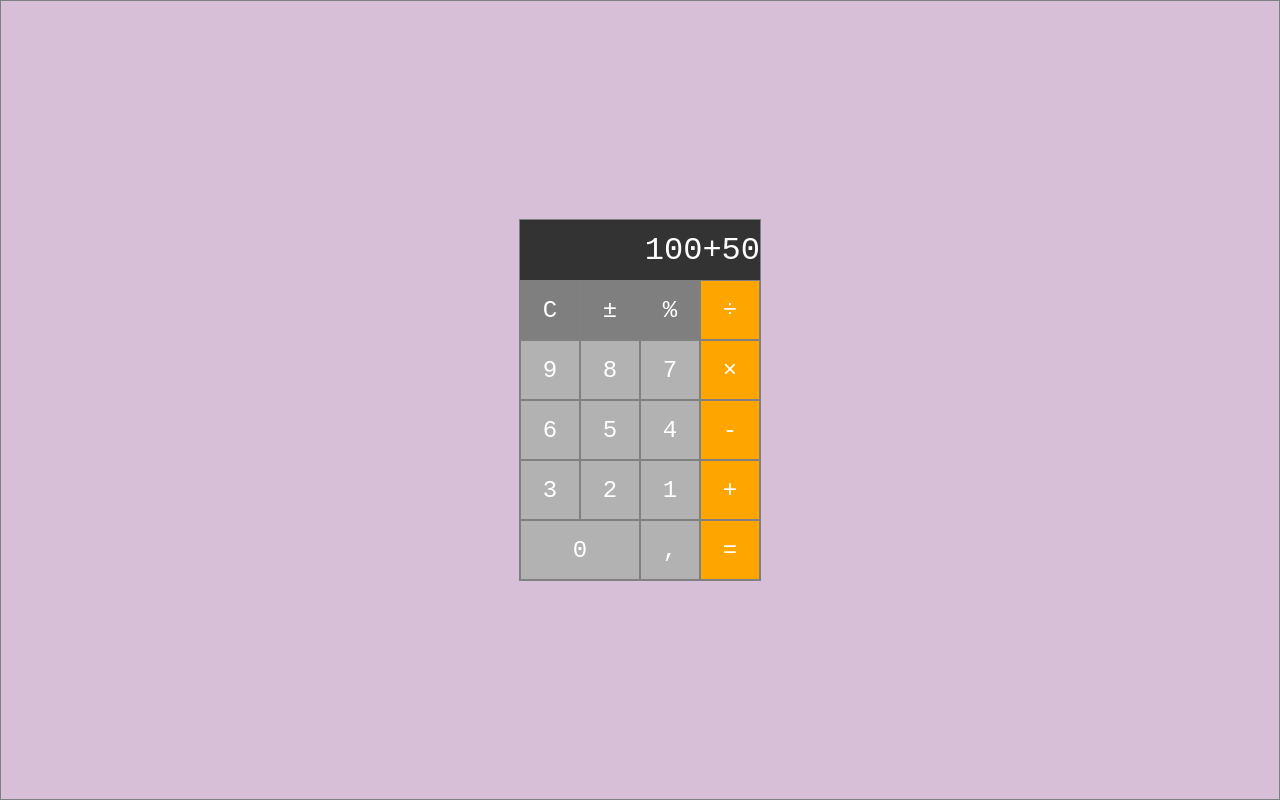
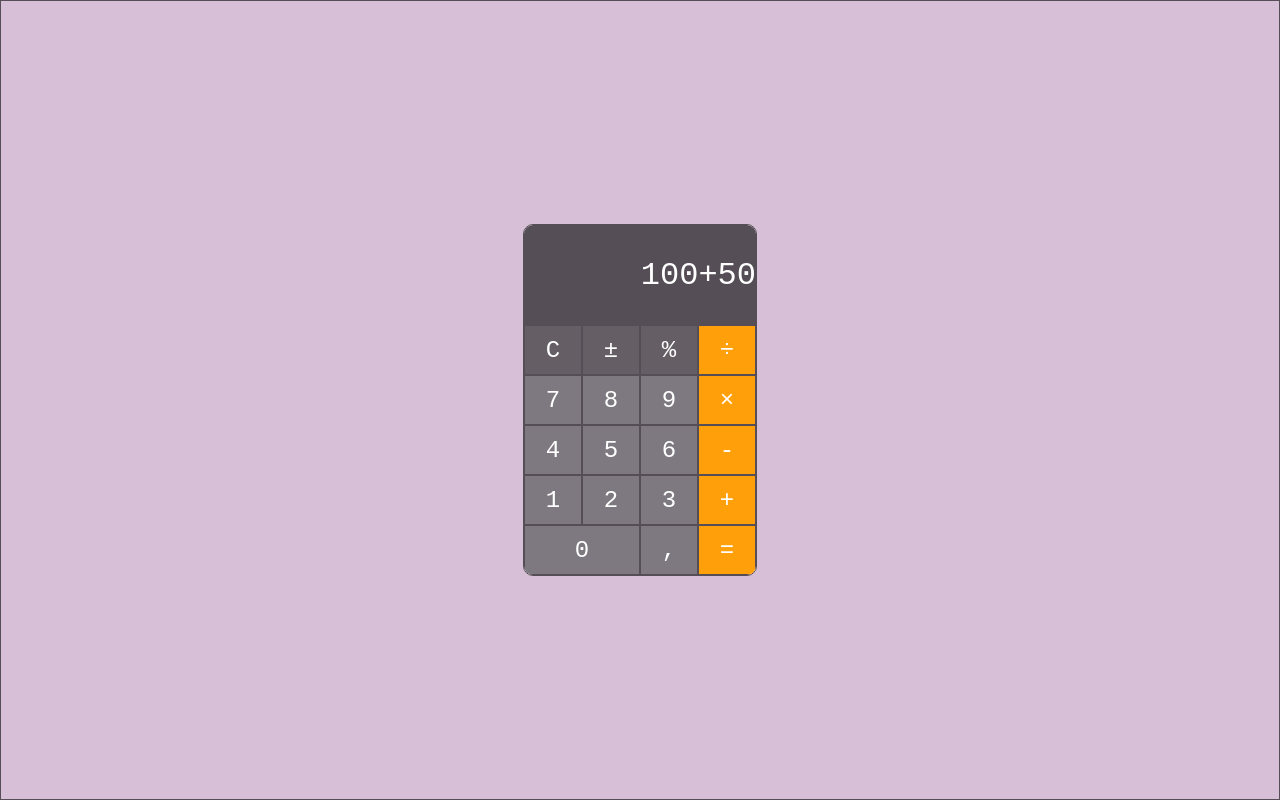
Before and after one commit to jorgevrgs/calculator, a plain HTML site: page index.html in a window 1280 px wide. Drawn offline with Linux system fonts and the light colour scheme.

Commit message:
sorting order and simplifing call functions

```diff
--- a/index.html
+++ b/index.html
@@ -9,15 +9,12 @@
 </head>
 <body>
     <div id="container">
-        <!-- <div id="wrap"> -->
         <div id="calculator">
             <div id="results">0</div>
             <div id="extras"></div>
             <div id="numbers"></div>
-            <div id="zeros"></div>
             <div id="operators"></div>
         </div>
-        <!-- </div> -->
     </div>
 </body>
 </html>
--- a/script.js
+++ b/script.js
@@ -1,40 +1,52 @@
-function generateNumbers() {
+'use stric';
+
+// ░█▄─░█ ░█─░█ ░█▀▄▀█ ░█▀▀█ ░█▀▀▀ ░█▀▀█ ░█▀▀▀█
+// ░█░█░█ ░█─░█ ░█░█░█ ░█▀▀▄ ░█▀▀▀ ░█▄▄▀ ─▀▀▀▄▄
+// ░█──▀█ ─▀▄▄▀ ░█──░█ ░█▄▄█ ░█▄▄▄ ░█─░█ ░█▄▄▄█
+(() => {
     const numbers = document.getElementById('numbers');
     let numberDiv = '';
     for (let i = 9; i >= 0; i--) {
-        numberDiv += `<div class="number" data-value="${i}">${i}</div>`;
+        numberDiv += `<div class="number" style="grid-area:${String.fromCharCode(97 + i)}" data-value="${i}">${i}</div>`;
     }
 
     numberDiv += `<div class="number" data-value=".">,</div>`;
 
     numbers.innerHTML = numberDiv;
-};
+})();
 
-function generateExtras() {
+
+// ░█▀▀▀ ▀▄░▄▀ ▀▀█▀▀ ░█▀▀█ ─█▀▀█ ░█▀▀▀█
+// ░█▀▀▀ ─░█── ─░█── ░█▄▄▀ ░█▄▄█ ─▀▀▀▄▄
+// ░█▄▄▄ ▄▀░▀▄ ─░█── ░█─░█ ░█─░█ ░█▄▄▄█
+(() => {
     const extras = document.getElementById('extras');
     const options = ['C', '±', '%'];
     let extraDiv = '';
     options.forEach(option => extraDiv += `<div class="extra" data-extra="${option}">${option}</div>`);
     extras.innerHTML = extraDiv;
-};
+})();
 
-function generateOperators() {
+
+// ░█▀▀▀█ ░█▀▀█ ░█▀▀▀ ░█▀▀█ ▀▀█▀▀ ░█▀▀▀█ ░█▀▀█ ░█▀▀▀█
+// ░█──░█ ░█▄▄█ ░█▀▀▀ ░█▄▄▀ ─░█── ░█──░█ ░█▄▄▀ ─▀▀▀▄▄
+// ░█▄▄▄█ ░█─── ░█▄▄▄ ░█─░█ ─░█── ░█▄▄▄█ ░█─░█ ░█▄▄▄█
+(() => {
     const operators = document.getElementById('operators');
     const options = ['÷', '×', '-', '+', '='];
     let operatorDiv = '';
     options.forEach(option => operatorDiv += `<div class="operator" data-operator="${option}">${option}</div>`);
     operators.innerHTML = operatorDiv;
-};
+})();
 
-function generateResults() {
+
+// ░█▀▀█ ░█▀▀▀ ░█▀▀▀█ ░█─░█ ░█─── ▀▀█▀▀ ░█▀▀▀█
+// ░█▄▄▀ ░█▀▀▀ ─▀▀▀▄▄ ░█─░█ ░█─── ─░█── ─▀▀▀▄▄
+// ░█─░█ ░█▄▄▄ ░█▄▄▄█ ─▀▄▄▀ ░█▄▄█ ─░█── ░█▄▄▄█
+(() => {
     const results = document.getElementById('results');
     const values = ['1', '0', '0', '+', '5', '0'];
     let resultDiv = '';
     values.forEach(value => resultDiv += `<div class="result" data-operator="${value}">${value}</div>`);
     results.innerHTML = resultDiv;
-}
-
-generateNumbers();
-generateExtras();
-generateOperators();
-generateResults();
+})();
--- a/style.css
+++ b/style.css
@@ -6,12 +6,13 @@
     --grid-rows: 6;
     --grid-cols: 4;
     --grid-gaps: 0;
-    --grid-size: 60px;
-    --operators-bg: orange;
-    --results-bg: rgba(0, 0, 0, 0.8);
-    --extras-bg: rgba(0, 0, 0, 0.5);
-    --numbers-bg: rgba(0, 0, 0, 0.3);
-    --border-calc: 1px solid gray;
+    --row-size: 50px;
+    --col-size: 58px;
+    --operators-bg: #FF9F0A;
+    --results-bg: #564E56;
+    --extras-bg: #655F65;
+    --numbers-bg: #7E7980;
+    --border-calc: 1px solid #564E56;
 }
 
 html {
@@ -28,7 +29,7 @@ body {
     background-color: thistle;
 }
 
-body, #container, .number, .extra, .operator, .zero {
+body, #container, .number, .extra, .operator {
     display: flex;
     justify-content: center;
     align-items: center;
@@ -37,7 +38,8 @@ body, #container, .number, .extra, .operator, .zero {
 }
 
 #container {
-    background-color: red;
+    background-color: transparent;
+    border: none;
 }
 
 
@@ -49,17 +51,21 @@ body, #container, .number, .extra, .operator, .zero {
 
 #calculator {
     display: grid;
-    grid-template-columns: repeat(var(--grid-cols), var(--grid-size));
-    grid-template-rows: repeat(var(--grid-rows), var(--grid-size));
+    grid-template-columns: repeat(var(--grid-cols), var(--col-size));
+    grid-template-rows: repeat(var(--grid-rows), var(--row-size));
     grid-gap: var(--grid-gaps);
     background-color: white;
     grid-template-areas:
+    "r r r r"
     "r r r r"
     "e e e o"
     "n n n o"
     "n n n o"
     "n n n o"
     "n n n o";
+    border: var(--border-calc);
+    border-radius: 10px;
+    overflow: hidden;
 }
 
 #numbers, #extras, #operators, #zeros {
@@ -79,16 +85,19 @@ body, #container, .number, .extra, .operator, .zero {
 #extras {
     grid-area: e;
     background-color: var(--extras-bg);
-    grid-template-columns: repeat(3, var(--grid-size));
+    grid-template-columns: repeat(3, var(--col-size));
 }
 
 #numbers {
     grid-area: n;
-    grid-template-columns: repeat(3, var(--grid-size));
-}
-
-.number {
+    grid-template-columns: repeat(3, var(--col-size));
     background-color: var(--numbers-bg);
+    grid-template-rows: repeat(4, var(--row-size));
+    grid-template-areas:
+    "h i j"
+    "e f g"
+    "b c d"
+    "a a z";
 }
 
 .number:nth-last-child(2) {
@@ -96,11 +105,6 @@ body, #container, .number, .extra, .operator, .zero {
     grid-column-end: 3;
 }
 
-/* [data-value='0'] {
-    grid-column-start: 1;
-    grid-column-end: 3;
-} */
-
 #operators {
     grid-area: o;
     background-color: var(--operators-bg);
```
